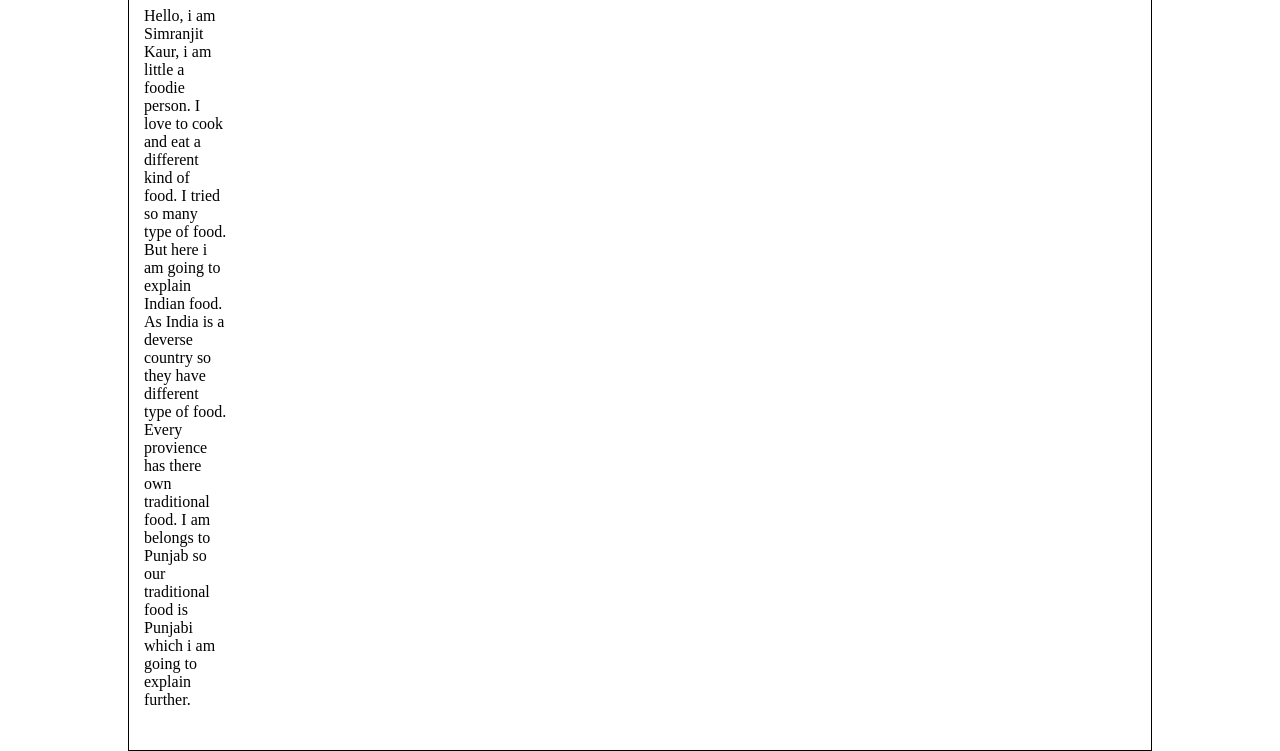
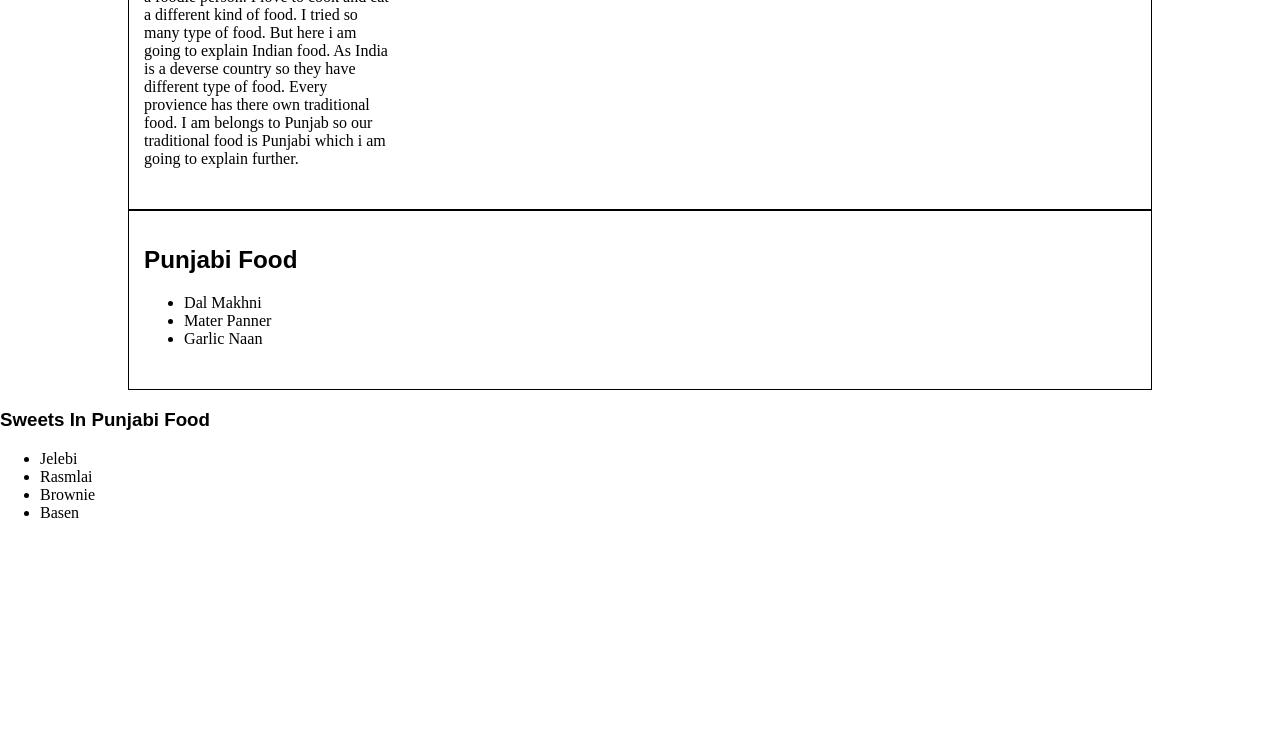
Before and after one commit to SimranjitKaur07/WEB301_Spring_Assignments, a plain HTML site: page index.html in a window 1280 px wide. Shown: the part 126-877 px from the top of the page. After the commit the page ends 800 px from the top, so only its background shows below. Drawn offline with Linux system fonts and the light colour scheme.

Commit message:
Update grid.css

```diff
--- a/grid.css
+++ b/grid.css
@@ -5,6 +5,7 @@
     margin:auto;
     box-sizing: border-box;
  }
+
 
 **Coloumn Styling**
  [class*="col-"]{
@@ -22,7 +23,7 @@
  }
 
  .col-1{
-    width: calc(100% / 12);
+    width: calc(100% / 4);
  }
  .col-2{
     width: calc(100% / 6);
```
